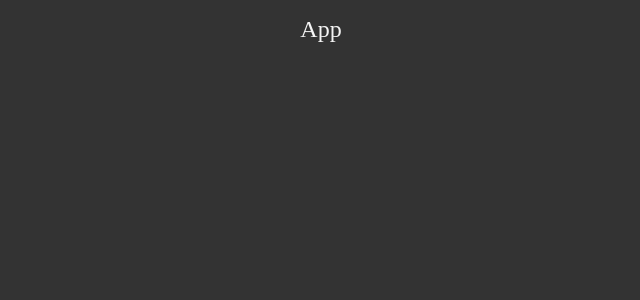
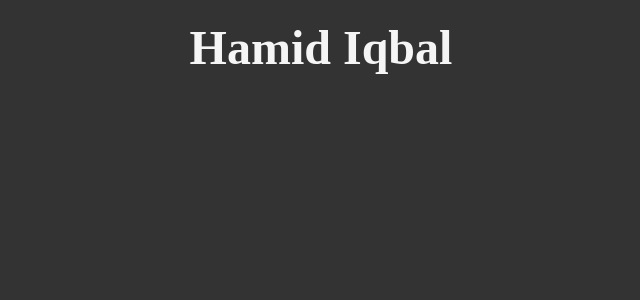
Before and after one commit to Hamid-Iqball/TS, a React (Vite) app in the folder vite-react-ts-project/: page / in a window 1280 px wide. Shown: the top 300 px of the page, without its empty margins (319-959 px from the left). Built offline with nearby package versions, Linux system fonts and the light colour scheme.

Commit message:
react eith ts

```diff
--- a/vite-react-ts-project/src/App.tsx
+++ b/vite-react-ts-project/src/App.tsx
@@ -1,8 +1,9 @@
+import Heading from "./Components/Heading"
 
 
 function App() {
   return (
-    <div>App</div>
+    <div><Heading title="Hamid Iqbal"/></div>
   )
 }
 
--- /dev/null
+++ b/vite-react-ts-project/src/Components/Heading.tsx
@@ -0,0 +1,14 @@
+import { ReactElement } from "react"
+
+/* eslint-disable @typescript-eslint/no-unused-vars */
+type HeadingProps = {title:string}
+
+function Heading({title}:HeadingProps):ReactElement {
+  return (
+    <h1>
+        {title}
+    </h1>
+  )
+}
+
+export default Heading
```
Also changed, not shown: vite-react-ts-project/src/Components/Section.tsx (added, +10 -0 lines).
